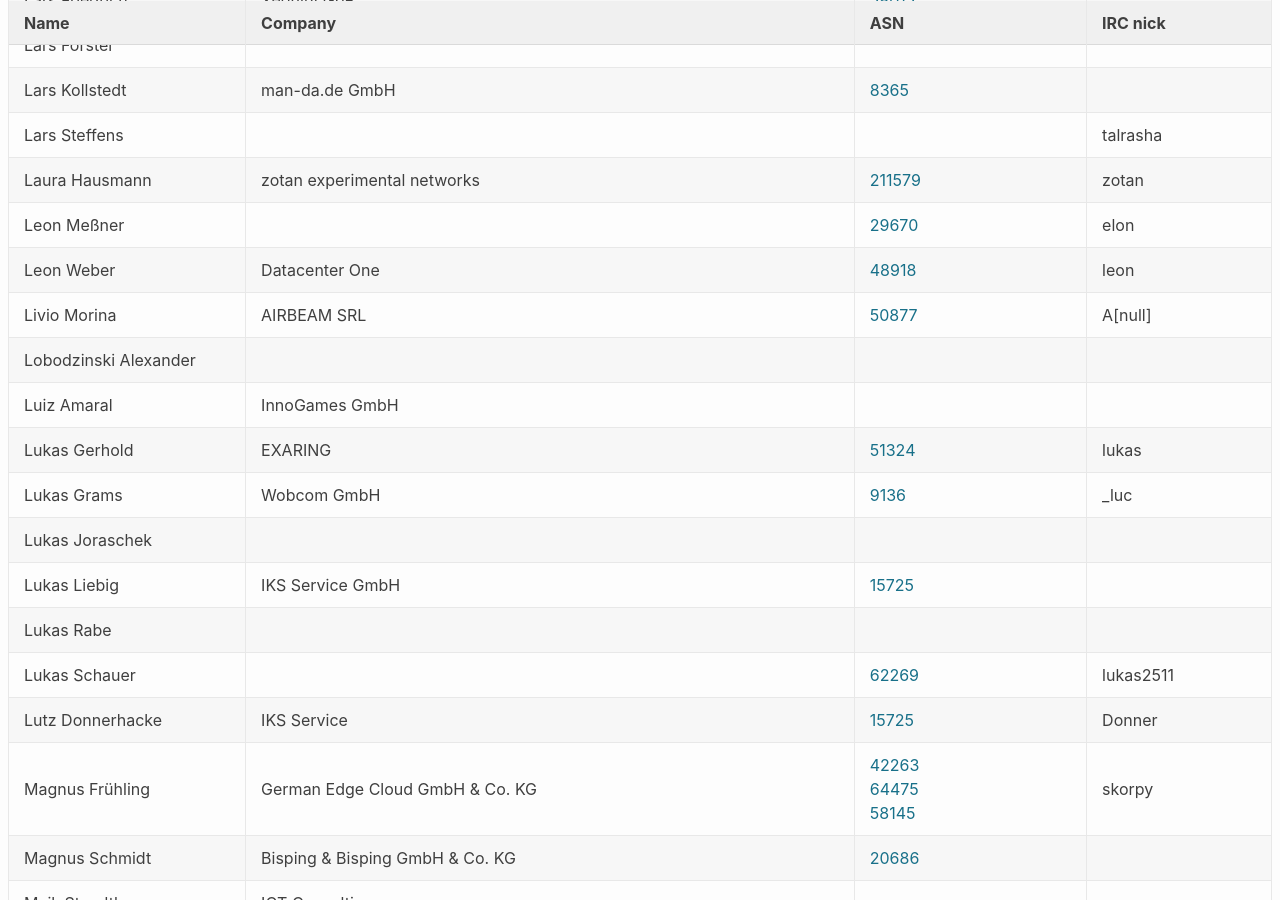
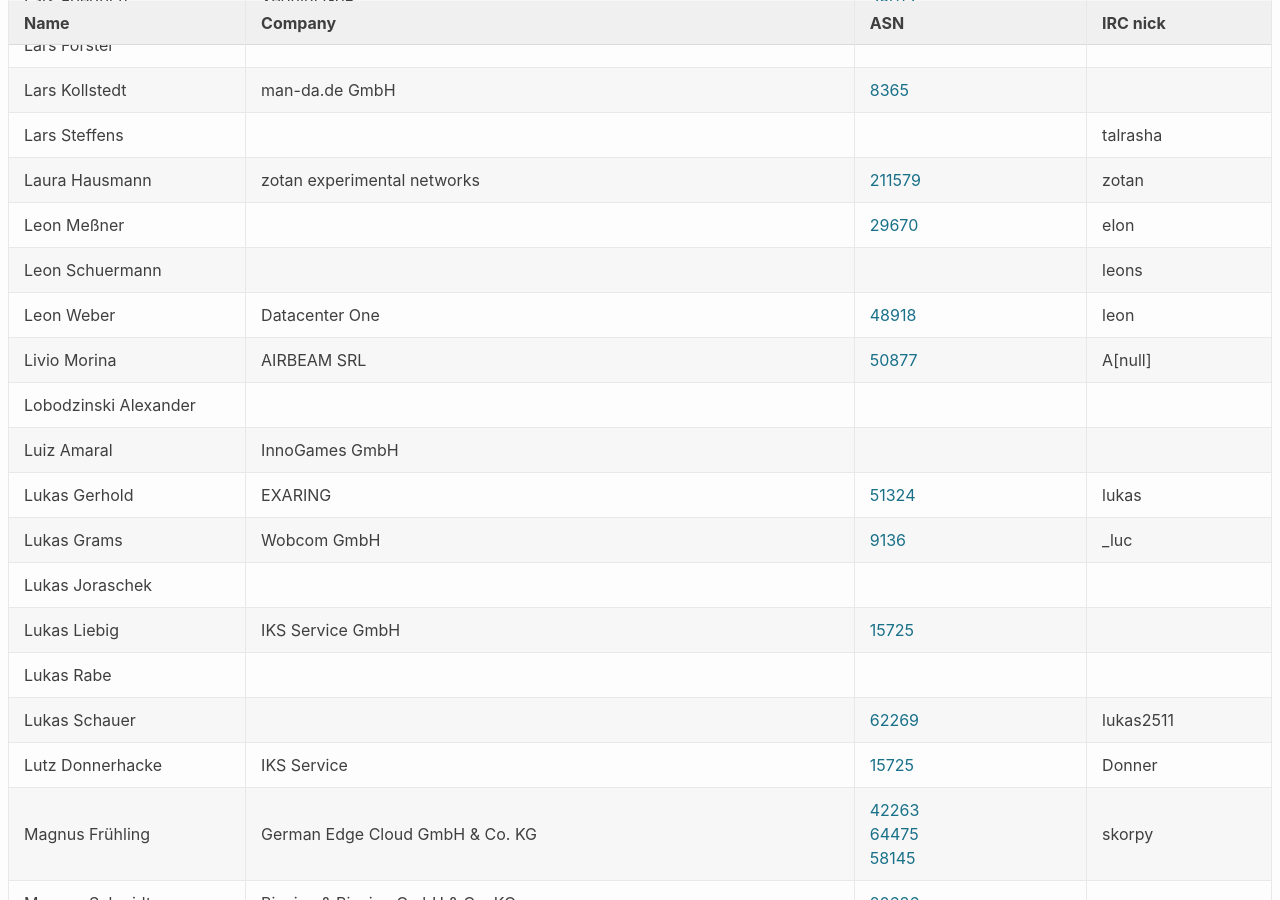
Before and after one commit to denog/pretix-attendeelist, a Jekyll site: the page built from denog13/index.markdown, in a window 1280 px wide and 900 px high, scrolled down 11545 px. Built offline with Jekyll 4.4.1, drawn with Linux system fonts in a browser that asks for light colours; some of the changed text lies outside the part shown.

Commit message:
Latest data: Mon Oct 25 05:30:29 UTC 2021

```diff
--- a/_data/attendees_denog13.json
+++ b/_data/attendees_denog13.json
@@ -1530,6 +1530,12 @@
     "asn": "29670"
   },
   {
+    "name": "Leon Schuermann",
+    "company": null,
+    "irc": "leons",
+    "asn": null
+  },
+  {
     "name": "Leon Weber",
     "company": "Datacenter One",
     "irc": "leon",
@@ -1946,14 +1952,14 @@
   {
     "name": "Maximilian Schieder",
     "company": null,
+    "irc": null,
+    "asn": null
+  },
+  {
+    "name": "Maximilian Schieder",
+    "company": null,
     "irc": "raven",
     "asn": "12611"
-  },
-  {
-    "name": "Maximilian Schieder",
-    "company": null,
-    "irc": null,
-    "asn": null
   },
   {
     "name": "Maximilian Sesterhenn",
```
